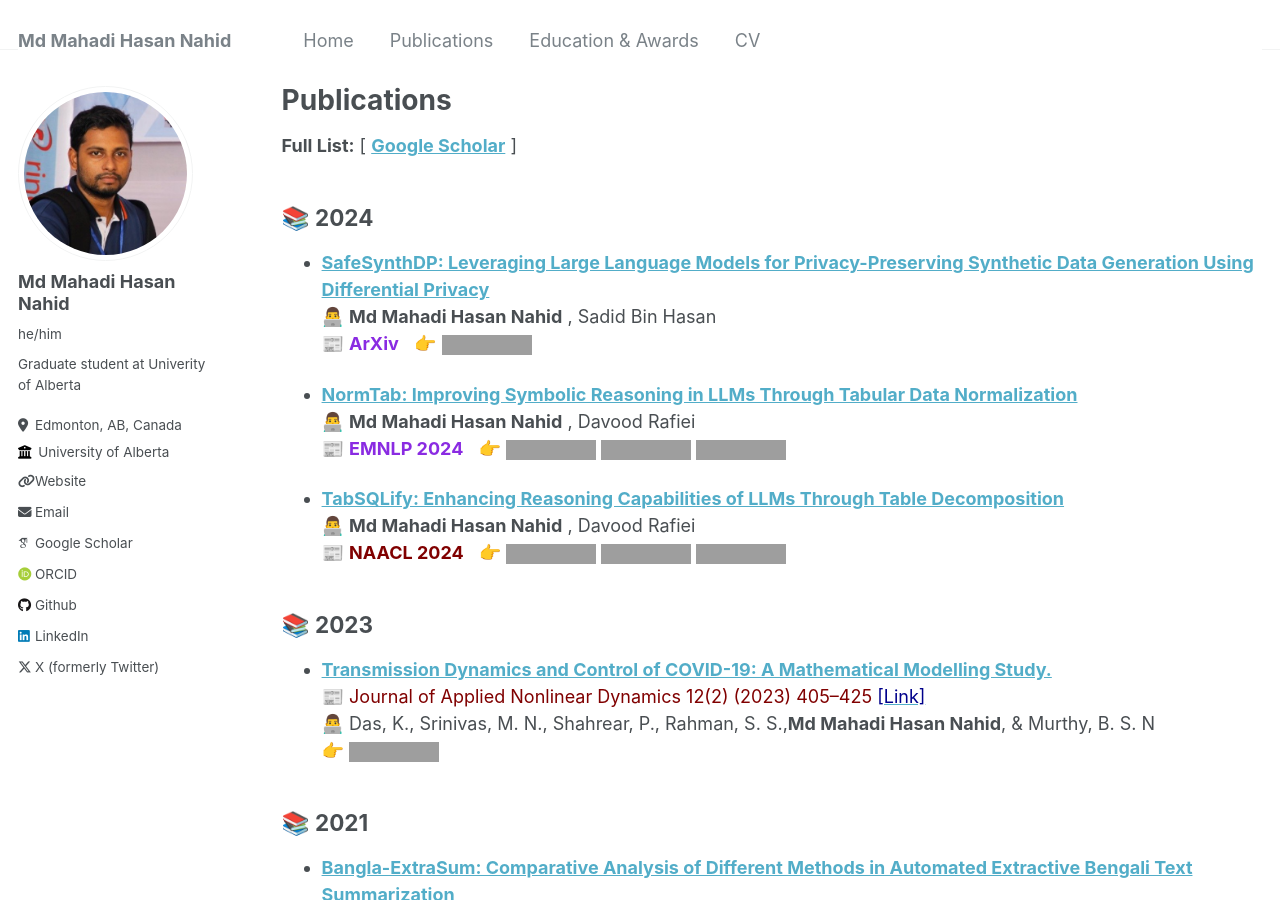
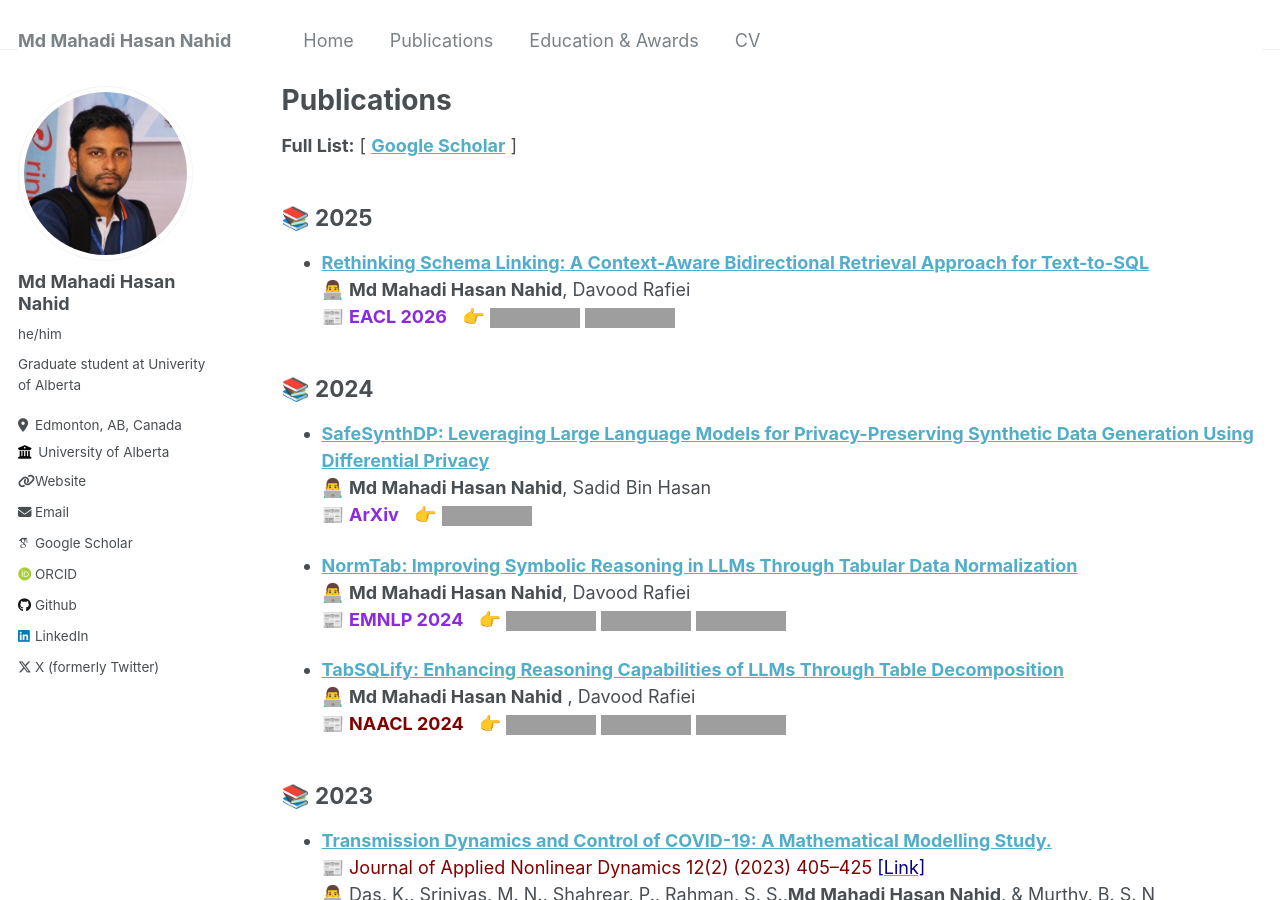
Before and after one commit to mahadi-nahid/mahadi-nahid.github.io, a Jekyll site: the page built from _pages/publications.md, in a window 1280 px wide and 900 px high. Built offline with Jekyll 4.4.1, drawn with Linux system fonts in a browser that asks for light colours; some web fonts are replaced; grey boxes are pictures that could not be loaded.

Commit message:
publication updated

```diff
--- a/_pages/publications.md
+++ b/_pages/publications.md
@@ -12,17 +12,22 @@ author_profile: true
 <!-- [comment]: # \| [**Favorite Quotes**](#favorite-quotes) -->
 
 [comment]: # <br/>
+## 📚 2025
+
+* [**Rethinking Schema Linking: A Context-Aware Bidirectional Retrieval Approach for Text-to-SQL**](https://arxiv.org/abs/2510.14296)<br/>
+👨‍💻 **Md Mahadi Hasan Nahid**, Davood Rafiei <br/>
+📰 <span style ="color:BlueViolet"> **EACL 2026** &nbsp; </span> 👉 [![Paper](https://img.shields.io/badge/Paper-blue)](https://arxiv.org/abs/2510.14296) [![Code](https://img.shields.io/badge/Code-blue)](https://github.com/mahadi-nahid/BiSchemaLink)
 
 
 ## 📚 2024
 
 * [**SafeSynthDP: Leveraging Large Language Models for Privacy-Preserving Synthetic Data Generation Using Differential Privacy**](https://arxiv.org/abs/2412.20641)<br/>
-👨‍💻 **Md Mahadi Hasan Nahid** , Sadid Bin Hasan <br/>
+👨‍💻 **Md Mahadi Hasan Nahid**, Sadid Bin Hasan <br/>
 📰 <span style ="color:BlueViolet"> **ArXiv** &nbsp; </span> 👉 [![Paper](https://img.shields.io/badge/Paper-blue)](https://arxiv.org/abs/2412.20641)
 
 
 * [**NormTab: Improving Symbolic Reasoning in LLMs Through Tabular Data Normalization**](https://aclanthology.org/2024.findings-emnlp.203/)<br/>
-👨‍💻 **Md Mahadi Hasan Nahid** , Davood Rafiei <br/>
+👨‍💻 **Md Mahadi Hasan Nahid**, Davood Rafiei <br/>
 📰 <span style ="color:BlueViolet"> **EMNLP 2024** &nbsp; </span> 👉 [![Paper](https://img.shields.io/badge/Paper-blue)](https://aclanthology.org/2024.findings-emnlp.203/) [![Code](https://img.shields.io/badge/Code-blue)](https://github.com/mahadi-nahid/NormTab) [![Poster](https://img.shields.io/badge/Poster-green)](https://github.com/mahadi-nahid/NormTab/blob/2e3c65e29c7cd71bc2a9e6c392eae2cd8b600b39/NormTab_EMNLP_2024-A0-4.pdf)
 
 * [**TabSQLify: Enhancing Reasoning Capabilities of LLMs Through Table Decomposition**](https://aclanthology.org/2024.naacl-long.320/)<br/>
```
Also changed, not shown: 1 other file.
